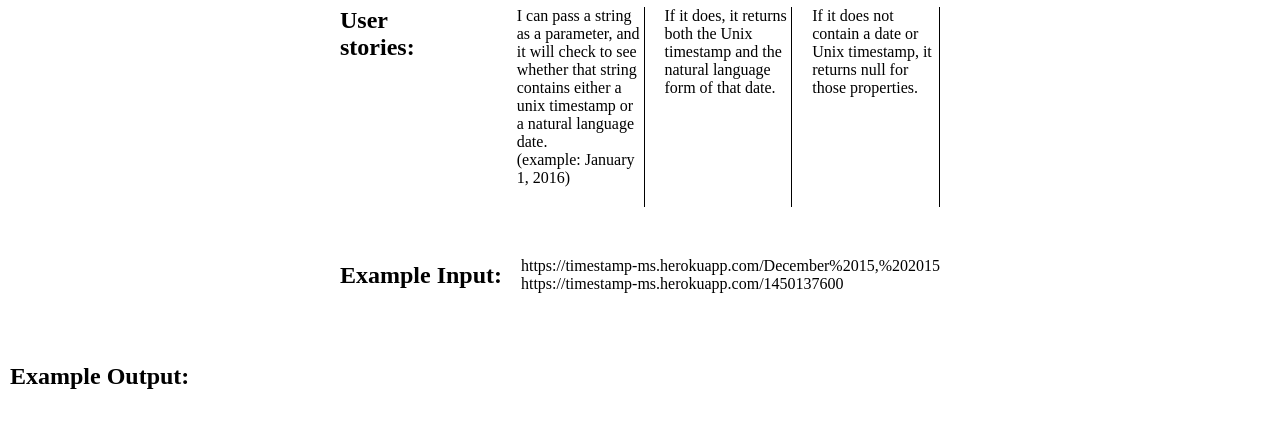
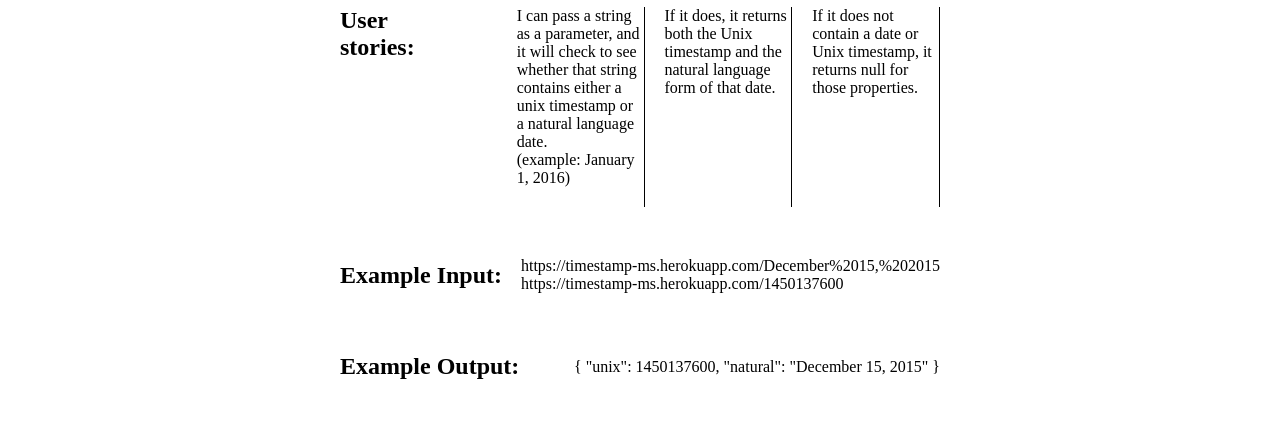
Before and after one commit to dsemel/Timestamp_Microservice, a website: page views/index.html in a window 1280 px wide. Shown: the part 153-580 px from the top of the page. Drawn offline with Linux system fonts and the light colour scheme.

Commit message:
Checkpoint

```diff
--- a/public/style.css
+++ b/public/style.css
@@ -96,7 +96,9 @@
 
 }
 
-
+.item8{
+  margin-left:-100px;
+}
 
 a {
 	color: #2574A9;
--- a/views/index.html
+++ b/views/index.html
@@ -42,16 +42,16 @@
          <div class="item5"><h2>Example Input:</h2></div>
          <div class="item6">https://timestamp-ms.herokuapp.com/December%2015,%202015<br>
 https://timestamp-ms.herokuapp.com/1450137600</div>
-         </div>
+
 
        </div>
 
            <div class="box3">
          <div class="item7"><h2>Example Output:</h2></div>
-              <div class="item8"></div>
+              <div class="item8">{ "unix": 1450137600, "natural": "December 15, 2015" }</div>
 
        </div>
-
+     </div>
    </body>
 
 </html>
```
